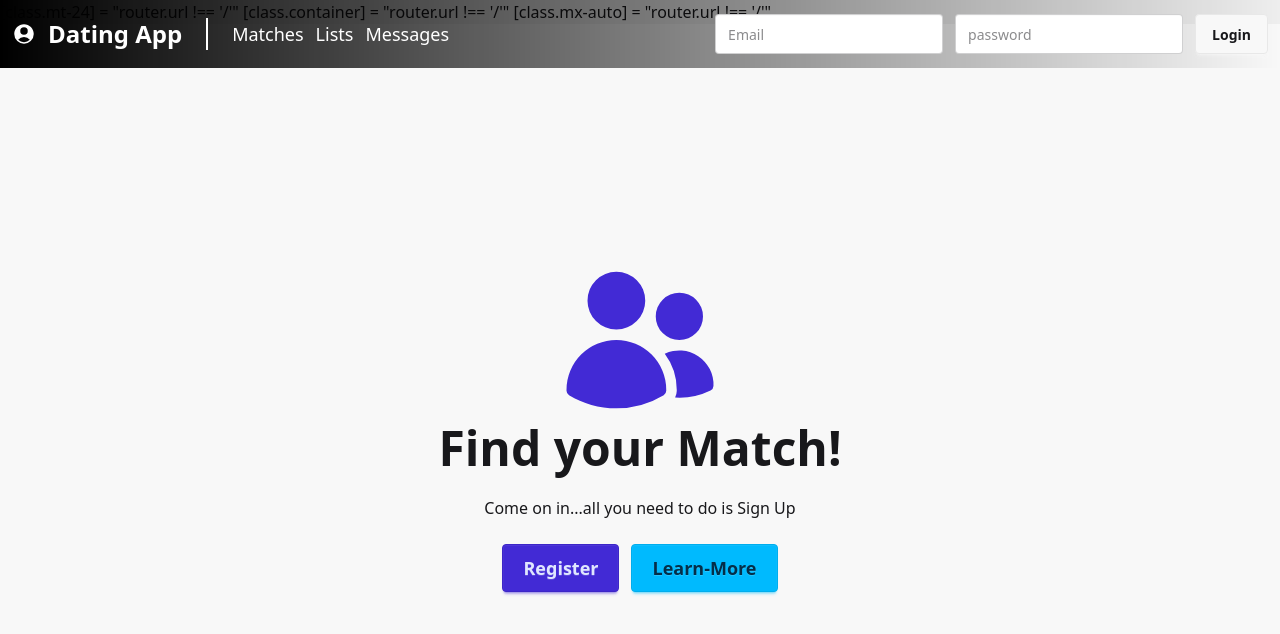
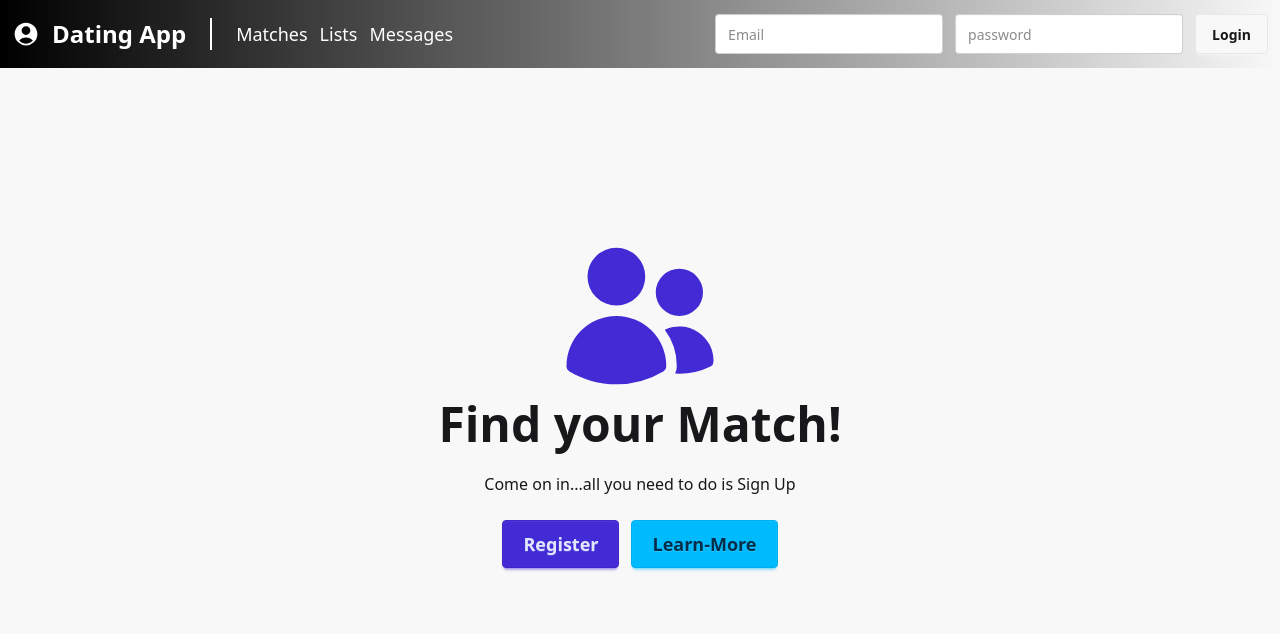
Before and after one commit to omkar16/Dating-App-Client, an Angular app: page / in a window 1280 px wide. Shown: the top 634 px of the page. Built offline with nearby package versions, Linux system fonts and the light colour scheme; no server answers.

Commit message:
Added Toasts and RouterLink for NavBar components

```diff
--- a/src/app/app.html
+++ b/src/app/app.html
@@ -1,8 +1,9 @@
 <app-nav></app-nav>
 
-<div>
-  [class.mt-24] = "router.url !== '/'" [class.container] = "router.url !== '/'" [class.mx-auto] =
-  "router.url !== '/'"
-
+<div
+  [class.mt-24]="router.url !== '/'"
+  [class.container]="router.url !== '/'"
+  [class.mx-auto]="router.url !== '/'"
+>
   <router-outlet></router-outlet>
 </div>
--- a/src/app/app.ts
+++ b/src/app/app.ts
@@ -3,7 +3,7 @@ import { Component, signal, inject, OnInit } from '@angular/core';
 import { Nav } from '../layout/nav/nav';
 import { AccountService } from '../core/services/account-service';
 import { User } from '../types/user';
-import { RouterOutlet } from '@angular/router';
+import { Router, RouterOutlet } from '@angular/router';
 
 @Component({
   selector: 'app-root',
@@ -16,6 +16,7 @@ export class App implements OnInit {
   private http = inject(HttpClient);
   protected readonly title = 'Dating App';
   protected members = signal<User[]>([]);
+  public router = inject(Router);
 
   async ngOnInit() {
     this.http.get<User[]>('https://localhost:5001/api/members').subscribe({
--- /dev/null
+++ b/src/core/services/toast-service.ts
@@ -0,0 +1,42 @@
+import { Injectable } from '@angular/core';
+
+@Injectable({
+  providedIn: 'root',
+})
+export class ToastService {
+  constructor() {
+    this.createToastContainer();
+  }
+
+  private createToastContainer() {
+    if (!document.getElementById('toast-container')) {
+      const container = document.createElement('div');
+      container.id = 'toast-container';
+      container.className = 'toast toast-top toast-end';
+      document.body.appendChild(container);
+    }
+  }
+
+  private createToastElement(message: string, alertClass: string, duration: 5000) {
+    const toastContainer = document.getElementById('toast-container');
+    if (!toastContainer) return;
+
+    const toast = document.createElement('div');
+    toast.classList.add('alert', alertClass, 'shadow-lg');
+    toast.innerHTML = `
+    <span>${message}</span>
+    <button class="ml-4 btn btn-sm btn-ghost"></button>
+    `;
+    toast.querySelector('button')?.addEventListener('click', () => {
+      toastContainer.removeChild(toast);
+    });
+
+    toastContainer.append(toast);
+
+    setTimeout(() => {
+      if (toastContainer.contains(toast)) {
+        toastContainer.removeChild(toast);
+      }
+    }, duration);
+  }
+}
--- a/src/features/register/register.html
+++ b/src/features/register/register.html
@@ -23,7 +23,7 @@
       [(ngModel)]="creds.password"
       placeholder="Password"
     />
-    <div class="flex items-center justify-end">
+    <div class="flex gap-2 items-center justify-end">
       <button class="btn" (click)="cancel()">Cancel</button>
       <button class="btn btn-primary" typea="submit">Register</button>
     </div>
--- a/src/layout/nav/nav.html
+++ b/src/layout/nav/nav.html
@@ -1,11 +1,14 @@
 <header class="p-3 w-full fixed top-0 z-50 bg-gradient-to-l to-black">
   <div class="flex align-middle items-center px-0 gap-6">
-    <a class="flex items-center gap-3 max-h-16 text-white border-r-white border-r-2 pr-6 font-bold">
+    <a
+      routerLink="/"
+      class="flex items-center gap-3 max-h-16 text-white border-r-white border-r-2 pr-6 font-bold"
+    >
       <svg
         xmlns="http://www.w3.org/2000/svg"
         viewBox="0 0 24 24"
         fill="currentColor"
-        class="size-6"
+        class="size-7"
       >
         <path
           fill-rule="evenodd"
@@ -18,9 +21,9 @@
     </a>
     <!-- <a class="max-h-16 text-white border-r-white border-r-2 pr-6 font-bold">  </a> -->
     <nav class="flex gap-3 my-2 text-lg text-white">
-      <a>Matches</a>
-      <a>Lists</a>
-      <a>Messages</a>
+      <a routerLink="/members" routerLinkActive="text-accent">Matches</a>
+      <a routerLink="/lists" routerLinkActive="text-accent">Lists</a>
+      <a routerLink="/messages" routerLinkActive="text-accent">Messages</a>
     </nav>
     <div class="flex align-middle ml-auto gap-3">
       @if(accountService.currentUser(); as user) {
--- a/src/layout/nav/nav.ts
+++ b/src/layout/nav/nav.ts
@@ -3,21 +3,24 @@ import { FormsModule } from '@angular/forms';
 import { AccountService } from '../../../src/core/services/account-service';
 import { inject } from '@angular/core';
 import { Signal } from '@angular/core';
-
+import { RouterLink, Router } from '@angular/router';
+import { RouterLinkActive } from '@angular/router';
 @Component({
   selector: 'app-nav',
-  imports: [FormsModule],
+  imports: [FormsModule, RouterLink, RouterLinkActive],
   templateUrl: './nav.html',
   styleUrl: './nav.css',
 })
 export class Nav {
   protected accountService: AccountService = inject(AccountService);
+  private router = inject(Router);
+
   protected creds: any = {};
 
   login() {
     this.accountService.login(this.creds).subscribe({
       next: (response: any) => {
-        console.log(response);
+        this.router.navigateByUrl('/members');
         this.creds = {};
       },
       error: (error: any) => alert(error.message),
@@ -27,5 +30,6 @@ export class Nav {
 
   logout() {
     this.accountService.logout();
+    this.router.navigateByUrl('/');
   }
 }
```
